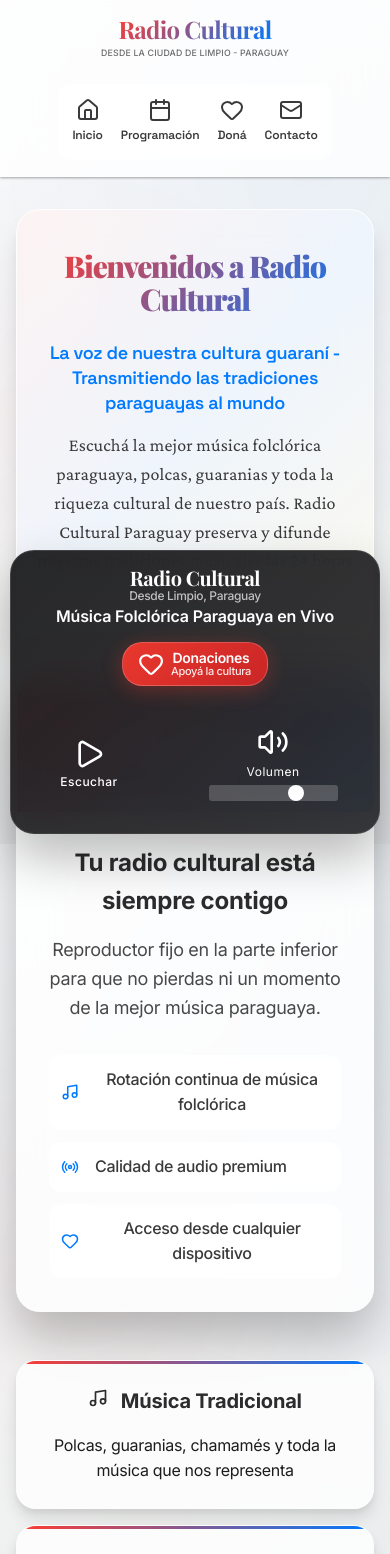
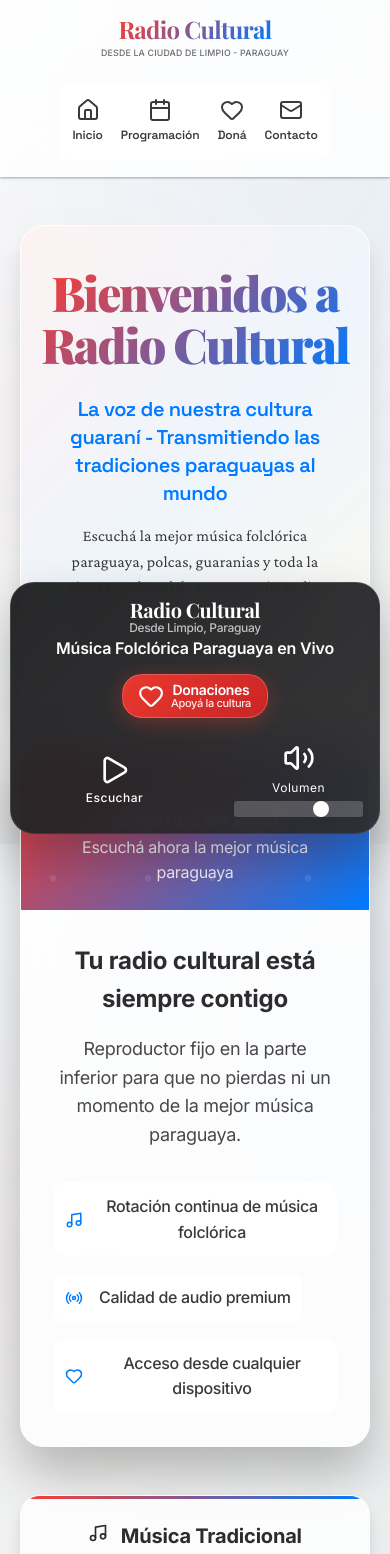
Before and after one commit to pmilciades182/radiocultural, a React (Vite) app: page / in a window 390 px wide. Shown: the top 1554 px of the page. Built offline with nearby package versions, Linux system fonts and the light colour scheme.

Commit message:
se mejora el diseño

```diff
--- a/src/App.css
+++ b/src/App.css
@@ -332,11 +332,32 @@ body {
     justify-content: center;
   }
 
-  .header .nav-link {
+  .header .nav-links {
     flex-direction: column;
     align-items: center;
-    gap: 4px;
-    padding: 0.5rem;
+    gap: 2rem;
+    width: 100%;
+    padding: 2rem 0;
+  }
+
+  .hero h1 {
+    font-size: var(--text-5xl);
+  }
+
+  .hero-subtitle {
+    font-size: var(--text-xl);
+    padding: 0 1rem;
+  }
+
+  .hero-description {
+    font-size: var(--text-base);
+    padding: 0 1.5rem;
+  }
+
+  .radio-features {
+    flex-direction: column;
+    align-items: flex-start;
+    gap: 1rem;
   }
 
   .header .nav-link svg {
@@ -1573,7 +1594,6 @@ body {
 
 .impact-card svg {
   color: var(--azul-paraguayo);
-  margin-bottom: 1rem;
 }
 
 .impact-card h3 {
@@ -2398,124 +2418,6 @@ body {
     min-height: auto;
   }
 
-  .player-controls {
-    padding: 0.75rem;
-  }
-
-  .control-btn, .play-btn {
-    width: 60px;
-    height: 60px;
-    font-size: 0.875rem;
-  }
-
-  .play-btn {
-    width: 70px;
-    height: 70px;
-    font-size: 1rem;
-  }
-
-  .volume-control {
-    min-width: 180px;
-    padding: 1rem 1.25rem;
-  }
-
-  .expanded-controls {
-    padding: 1rem;
-  }
-
-  .expanded-volume {
-    gap: 0.5rem;
-  }
-
-  .volume-slider-large {
-    max-width: 120px;
-  }
-
-  .schedule-item {
-    grid-template-columns: 1fr;
-  }
-
-  .time-slot {
-    text-align: center;
-    padding: 1rem;
-  }
-
-  .contact-content {
-    grid-template-columns: 1fr;
-  }
-
-  .feature-grid {
-    grid-template-columns: 1fr;
-    gap: 1rem;
-  }
-
-  .donation-cards {
-    grid-template-columns: 1fr;
-  }
-
-  .main {
-    padding: 2rem 0;
-  }
-
-  .container {
-    padding: 0 1rem;
-  }
-
-  /* Estilos responsivos para la página de donaciones */
-  .donation-hero {
-    flex-direction: column;
-    text-align: center;
-    gap: 2rem;
-  }
-
-  .donation-hero .hero-stats {
-    flex-direction: column;
-    gap: 1rem;
-    margin-top: 0;
-  }
-
-  .donation-cards {
-    flex-direction: column;
-    gap: 2rem;
-  }
-
-  .amount-buttons {
-    grid-template-columns: repeat(auto-fit, minmax(120px, 1fr));
-  }
-
-  .tiers {
-    flex-direction: column;
-    gap: 1.5rem;
-  }
-
-  .reasons-grid {
-    grid-template-columns: 1fr;
-  }
-}
-
-@media (max-width: 480px) {
-  .hero h1 {
-    font-size: var(--text-3xl);
-  }
-
-  .hero-subtitle {
-    font-size: var(--text-lg);
-  }
-
-  .logo-title {
-    font-size: var(--text-2xl);
-  }
-
-  .logo-subtitle {
-    font-size: 0.55rem;
-  }
-
-  .radio-player {
-    flex-direction: column;
-    gap: 1.5rem;
-    padding: 1rem;
-  }
-
   .player-info {
     grid-template-columns: 1fr;
     text-align: center;
@@ -2588,6 +2490,115 @@ body {
     bottom: 5px;
   }
 
+  .amount-buttons {
+    grid-template-columns: repeat(auto-fit, minmax(120px, 1fr));
+  }
+
+  .tiers {
+    flex-direction: column;
+    gap: 1.5rem;
+  }
+
+  .reasons-grid {
+    grid-template-columns: 1fr;
+  }
+}
+
+@media (max-width: 480px) {
+  .hero h1 {
+    font-size: var(--text-3xl);
+  }
+
+  .hero-subtitle {
+    font-size: var(--text-lg);
+  }
+
+  .logo-title {
+    font-size: var(--text-2xl);
+  }
+
+  .logo-subtitle {
+    font-size: 0.55rem;
+  }
+
+  .radio-player {
+    flex-direction: column;
+    gap: 1.5rem;
+    padding: 1rem;
+  }
+
+  .player-info {
+    grid-template-columns: 1fr;
+    text-align: center;
+    gap: 1rem;
+  }
+
+  .player-actions {
+    width: 100%;
+    justify-content: space-around;
+  }
+
+  .player-controls {
+    display: flex; /* ¡La propiedad que faltaba! */
+    flex-grow: 1;
+    justify-content: center;
+  }
+
+    /* En móvil, nos aseguramos de que el texto sea visible y ajustamos el tamaño de fuente */
+  .radio-player .control-label {
+    display: inline;
+    font-size: 0.75rem; /* Hacemos el texto un poco más pequeño en móvil */
+  }
+
+  .radio-identity {
+    align-items: center;
+    gap: 0.25rem;
+  }
+
+  .donation-link {
+    padding: 0.5rem 1rem;
+    align-self: center;
+    justify-self: center;
+  }
+
+  /* Scroll dinámico para pantallas pequeñas */
+  .radio-player-container.scrolled {
+    background: linear-gradient(135deg,
+      rgba(28, 28, 30, 0.98) 0%,
+      rgba(44, 44, 46, 0.98) 100%);
+    backdrop-filter: var(--blur);
+    -webkit-backdrop-filter: var(--blur);
+    border-radius: var(--border-radius-lg) var(--border-radius-lg) 0 0;
+    position: fixed;
+    bottom: 0;
+    left: 0;
+    right: 0;
+    z-index: 1000;
+  }
+
+  .radio-player-container.scrolled .player-actions {
+    justify-content: center;
+  }
+
+  .radio-player-container.scrolled .control-label {
+    display: none;
+  }
+
+  .player-info.hidden {
+    display: none !important;
+  }
+
+  .radio-player-container.scrolled .player-controls {
+    padding: 0.75rem;
+  }
+
+  .radio-player-container.expanded {
+    width: 96vw;
+    max-width: none;
+    max-height: 90vh;
+    bottom: 5px;
+  }
+
   @keyframes expandIn {
     0% {
       transform: translateX(-50%) scale(0.95);
@@ -2965,3 +2976,26 @@ body {
   transform: translateY(-2px);
   box-shadow: 0 4px 8px rgba(0, 0, 0, 0.25);
 }
+
+@media (max-width: 768px) {
+  /* Home Page Mobile Optimizations */
+  .hero h1 {
+    font-size: var(--text-5xl);
+  }
+
+  .hero-subtitle {
+    font-size: var(--text-xl);
+    padding: 0 1rem;
+  }
+
+  .hero-description {
+    font-size: var(--text-base);
+    padding: 0 1.5rem;
+  }
+
+  .radio-features {
+    flex-direction: column;
+    align-items: flex-start;
+    gap: 1rem;
+  }
+}
```
